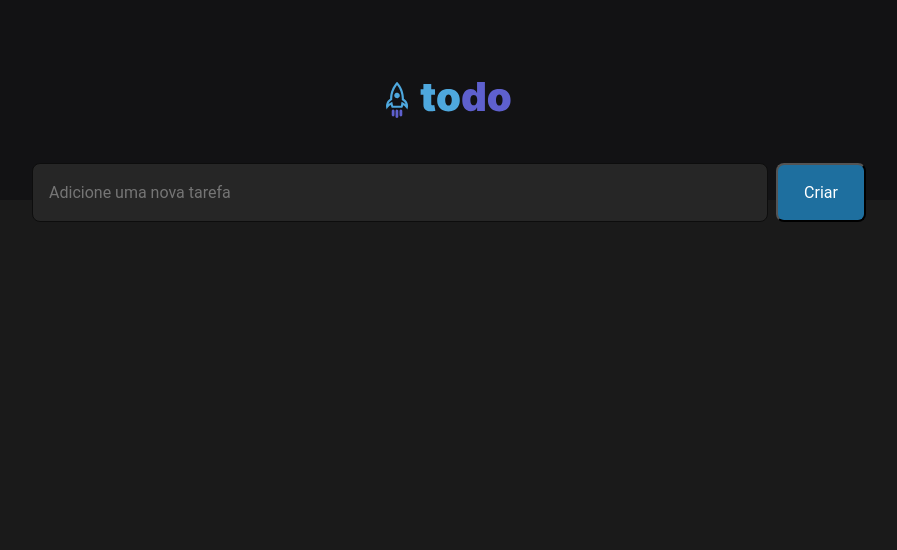
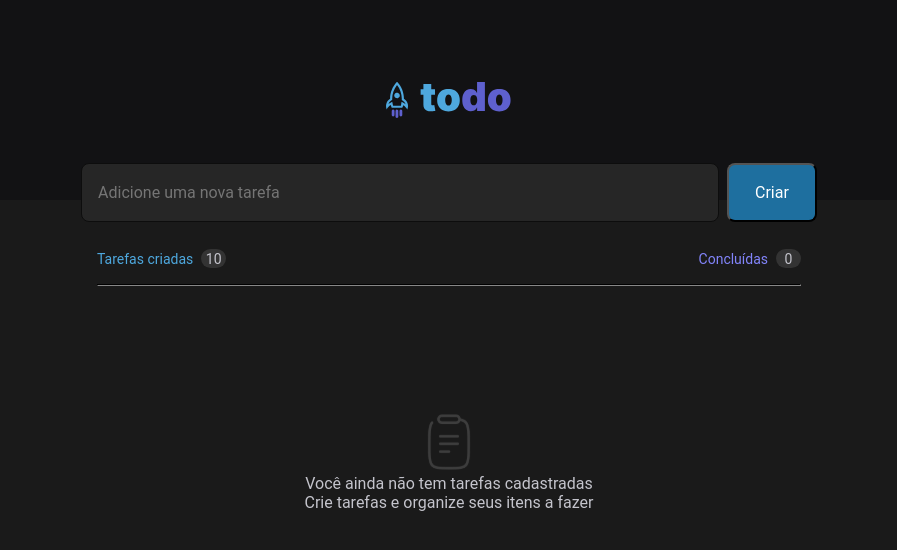
Before and after one commit to alexbruno10/todo-list, a React (Vite) app: page / in a window 1280 px wide. Shown: the top 550 px of the page, without its empty margins (191-1088 px from the left). Built offline with nearby package versions, Linux system fonts and the light colour scheme.

Commit message:
Setting style in task list

```diff
--- a/src/components/FormTask/style.scss
+++ b/src/components/FormTask/style.scss
@@ -1,6 +1,8 @@
 .task {
     text-align: center;
-    margin-top: -2.3rem;
+    width: 100%;
+    max-width: 46rem;
+    margin: -2.3rem auto;
 
 
     form {
@@ -9,7 +11,7 @@
 
         input {
             height: 3.68rem;
-            width: 46rem;
+            width: 39.87rem;
             padding: 1rem;
 
             background: var(--gray-700);
--- a/src/components/Tasks/index.tsx
+++ b/src/components/Tasks/index.tsx
@@ -1,4 +1,6 @@
 import {Task} from '../Task'
+import './style.scss'
+import Book from '/book.svg'
 
 interface Props {
     task: Task[];
@@ -7,6 +9,32 @@ interface Props {
 export default function Tasks({task}: Props) {
     return (
         <>
+        <div className="tasks">
+            <div className="informationTask">
+                <div className="createdTasks">
+                    <p>
+                        Tarefas criadas
+                    </p>
+                    <span>
+                        10
+                    </span>
+                </div>
+                <div className="completedTasks">
+                    <p>
+                        Concluídas
+                    </p>
+                    <span>
+                        0
+                    </span>
+                </div>
+            </div>
+            <hr/>
+            <div className="tasksNotRegistered">
+                <img src={Book} alt="Image of a book, symbolizing attribution" />
+                <p>Você ainda não tem tarefas cadastradas</p>
+                <p>Crie tarefas e organize seus itens a fazer</p>
+            </div>
+        </div>
         {task.map(tasks => (
             <p key={tasks.id}>{tasks.description}</p>
         ))}
--- /dev/null
+++ b/src/components/Tasks/style.scss
@@ -0,0 +1,70 @@
+.tasks {
+    width: 100%;
+    max-width: 46rem;
+    padding: 0 1rem;
+    margin: 0 auto;
+    margin-top: 4rem;
+
+    hr {
+        border-color: var(--gray-400);
+        margin-top: 1rem;
+    }
+}
+
+
+.informationTask {
+    width: 100%;
+    display: flex;
+    justify-content: space-between;
+}
+
+.createdTasks {
+    display: flex;
+    gap: 0.5rem;
+    align-items: center;
+
+    p {
+        color: var(--blue);
+        font-size: 0.875rem;
+    }
+
+    span {
+        color: var(--gray-200);
+        display: flex;
+        background-color: var(--gray-400);
+        font-size: 0.875rem;
+        border-radius: 63rem;
+        width: 1.56rem;
+        height: 1.2rem;
+        justify-content: center;
+        align-items: center;
+    }
+}
+
+.completedTasks {
+    display: flex;
+    gap: 0.5rem;
+    align-items: center;
+
+    p {
+        color: var(--purple);
+        font-size: 0.875rem;
+    }
+
+    span {
+        color: var(--gray-200);
+        display: flex;
+        background-color: var(--gray-400);
+        font-size: 0.875rem;
+        border-radius: 63rem;
+        width: 1.56rem;
+        height: 1.2rem;
+        justify-content: center;
+        align-items: center;
+    }
+}
+
+.tasksNotRegistered {
+    margin-top: 8rem;
+    text-align: center;
+}
--- a/src/styles/global.scss
+++ b/src/styles/global.scss
@@ -2,7 +2,7 @@
   --white: #fff;
   --gray-100: #e1e1e6;
   --gray-300: #c4c4cc;
-  --gray-400: #8d8d99;
+  --gray-400: #333333;
   --gray-600: #1A1A1A;
   --gray-700: #262626;
   --gray-800: #0D0D0D;
```
Also changed, not shown: public/book.svg (added).
